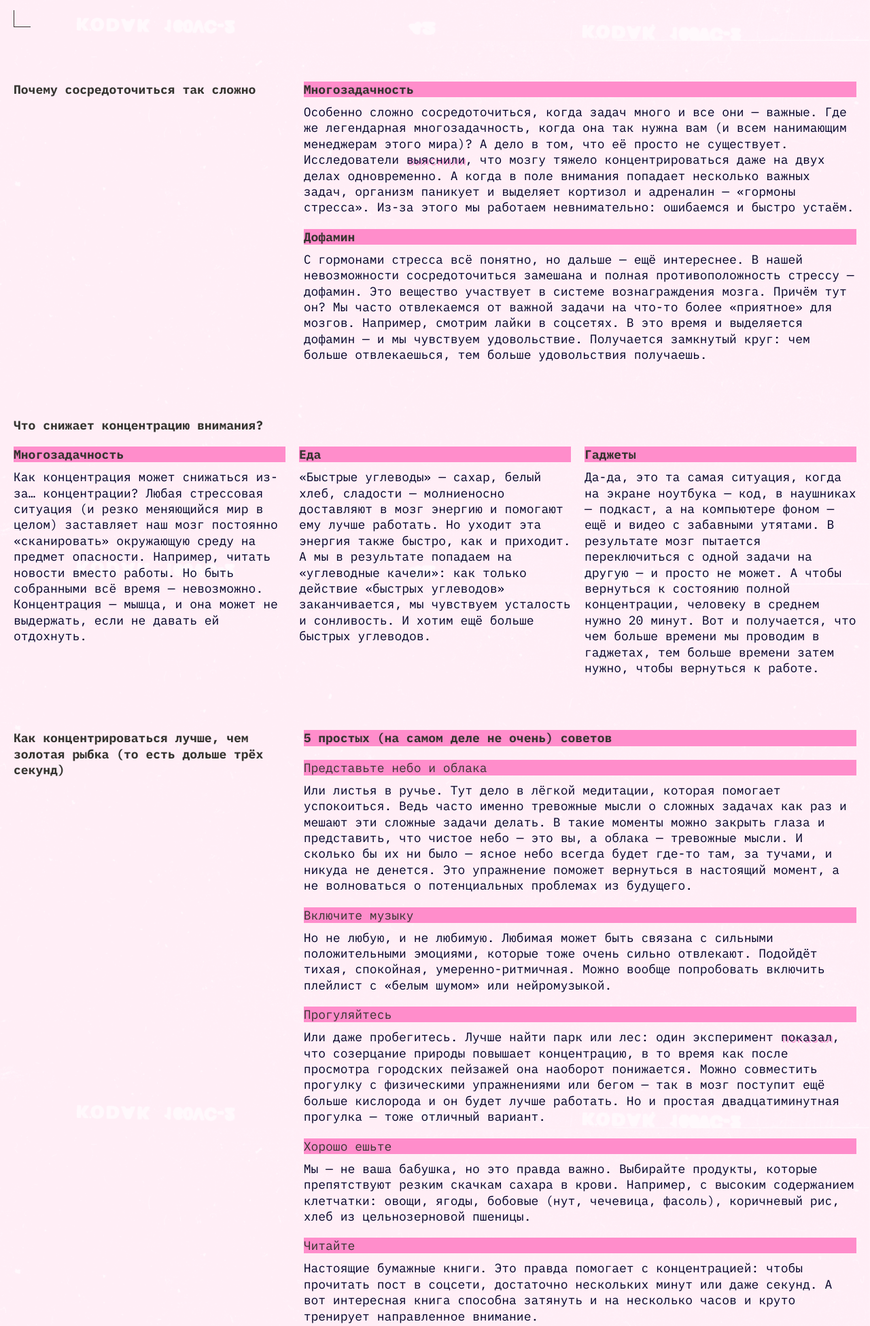
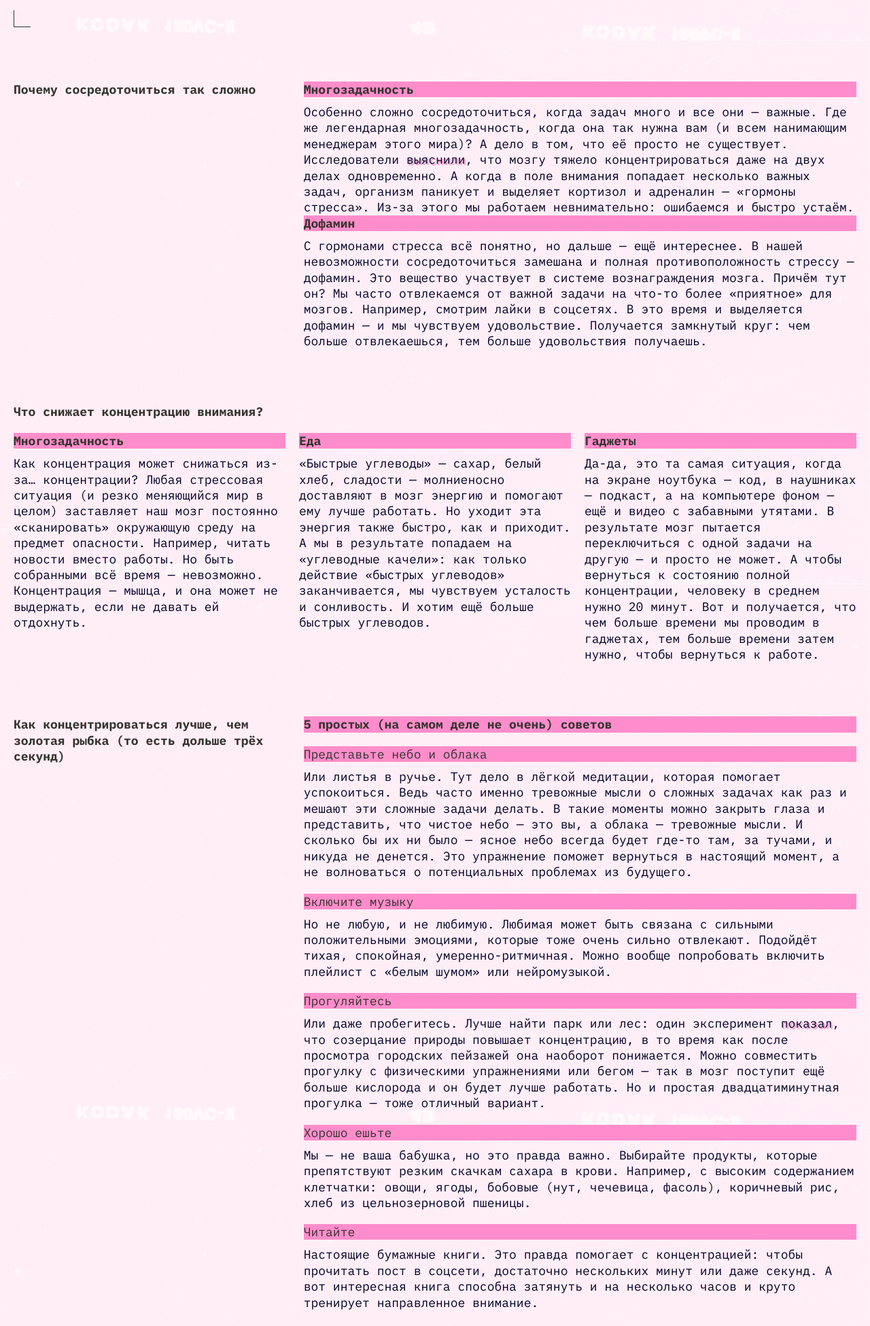
Before and after one commit to alekigsm/slozhno-sosredotochitsya-fd, a website: page index.html in a window 1280 px wide. Shown: the part 740-2691 px from the top of the page at 68% size. Drawn offline with Linux system fonts and the light colour scheme.

Commit message:
правка блоков и цветов

```diff
--- a/index.html
+++ b/index.html
@@ -60,6 +60,7 @@
     <main class="main">
       <section class="main__section">
         <h2 class="main__title">Почему сосредоточиться так сложно</h2>
+        <div class="main__section__cards">
         <article class="main__section__card">
           <h3 class="title-decor main__title-text">Многозадачность</h3>
           <p class="main__content__card">
@@ -92,6 +93,7 @@
             тем больше удовольствия получаешь.
           </p>
         </article>
+      </div>
       </section>
       <section class="main__section">
         <h2 class="main__title">Что снижает концентрацию внимания?</h2>
@@ -137,6 +139,7 @@
           Как концентрироваться лучше, чем золотая рыбка (то есть дольше трёх
           секунд)
         </h2>
+        <div class="main__section__cards">
         <article class="main__section__card">
           <h3 class="title-decor main__unique-title">
             5 простых (на самом деле не очень) советов
@@ -202,6 +205,7 @@
             </li>
           </ul>
         </article>
+      </div>
       </section>
       <section class="main__section">
         <div class="main__section__card main__section__card-gallery">
--- a/styles/dark.css
+++ b/styles/dark.css
@@ -16,6 +16,7 @@
   --title-color: #db00ff;
   --text-color: #000028;
   --h2-title: #ff0070;
+  /* stylelint-disable-next-line color-function-notation */
   --border-vision:rgba(255, 0, 112, 0.4);
 }
 
```
